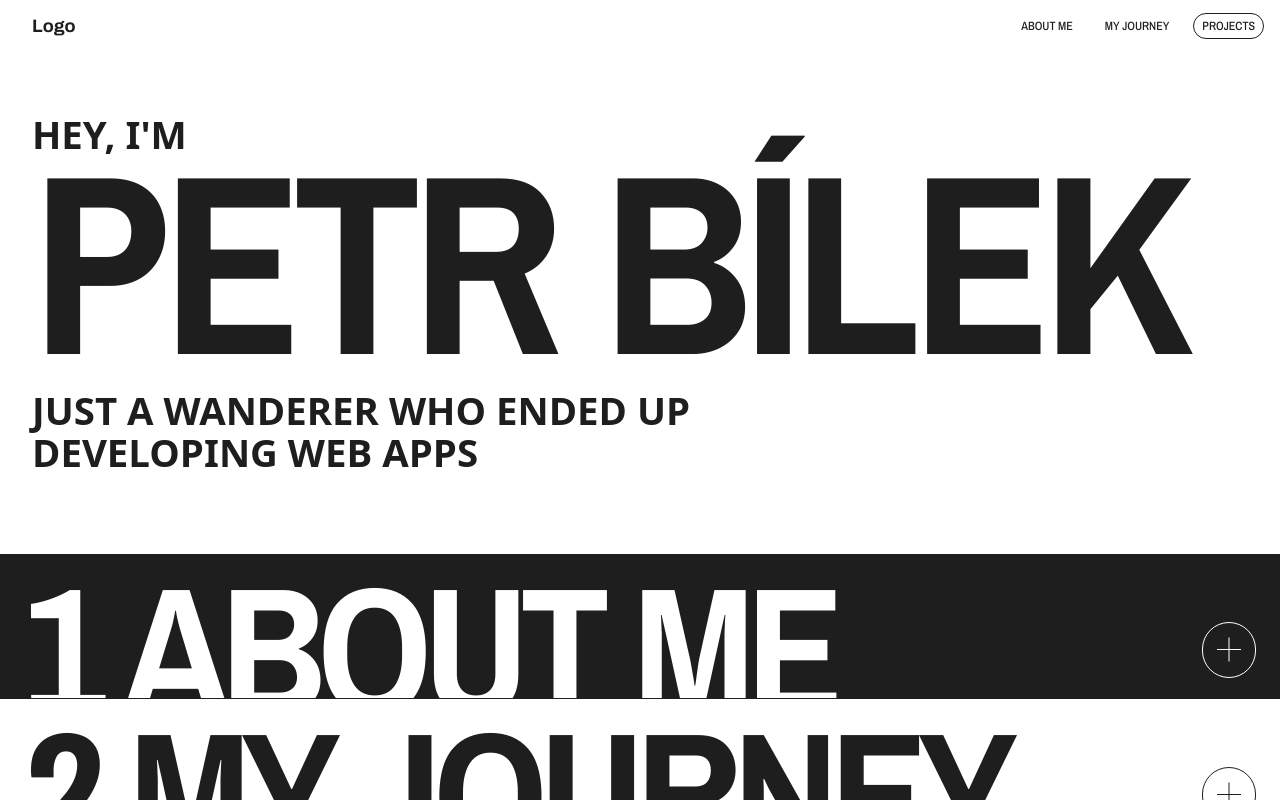
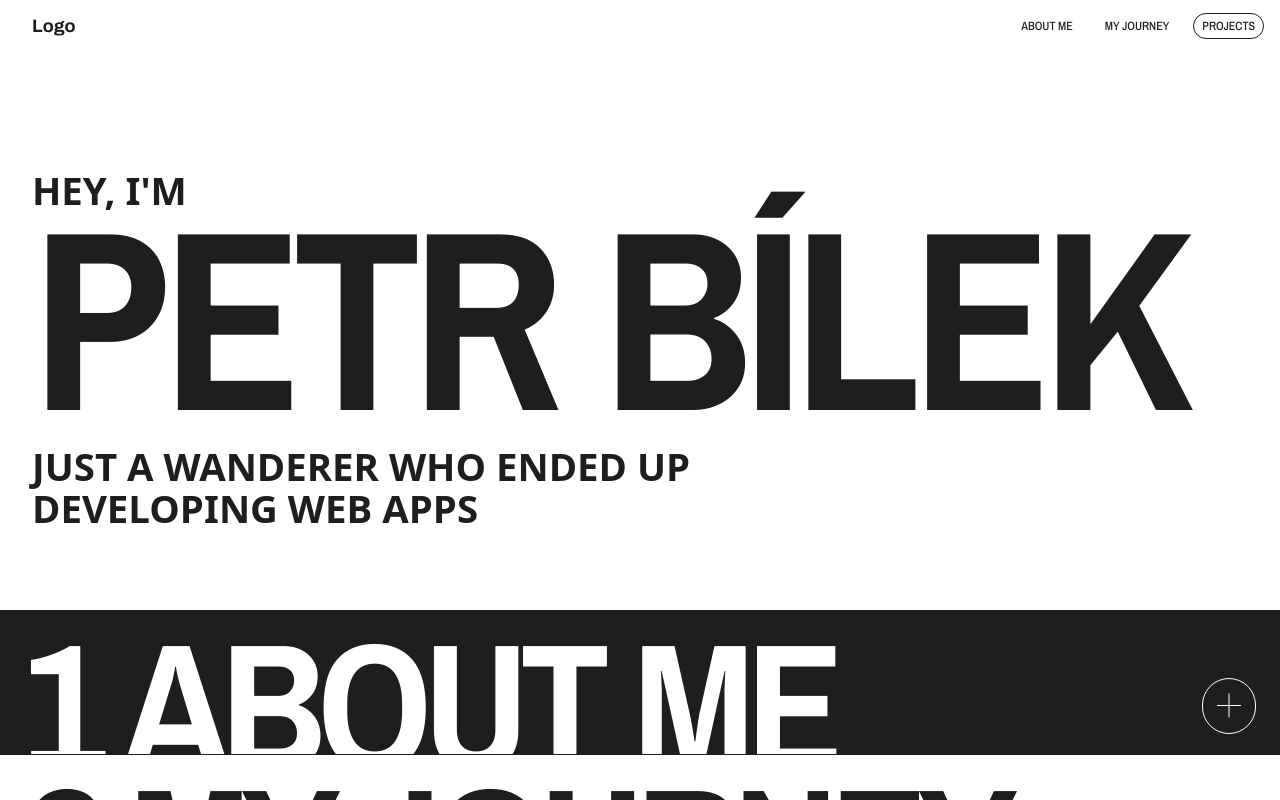
Before and after one commit to Bilek-Petr/portfolio, a React (Vite) app: page / in a window 1280 px wide. Shown: the top 800 px of the page. Built offline with nearby package versions, Linux system fonts and the light colour scheme; a web font is replaced by a local one.

Commit message:
fixed padding relative to new nav

```diff
--- a/src/components/LandingPage/LandingPage.jsx
+++ b/src/components/LandingPage/LandingPage.jsx
@@ -1,7 +1,7 @@
 export default function LandingPage({ data }) {
   return (
     <>
-      <section className="mb-32 h-full px-4 pt-6 sm:mb-20 sm:px-8 2xl:pt-24">
+      <section className="mb-32 h-full px-4 pt-20 sm:mb-20 sm:px-8 2xl:pt-24">
         <span className="relative font-special text-descriptionText font-semibold uppercase sm:bottom-[-30px]">
           {data.greeting}
         </span>
```
